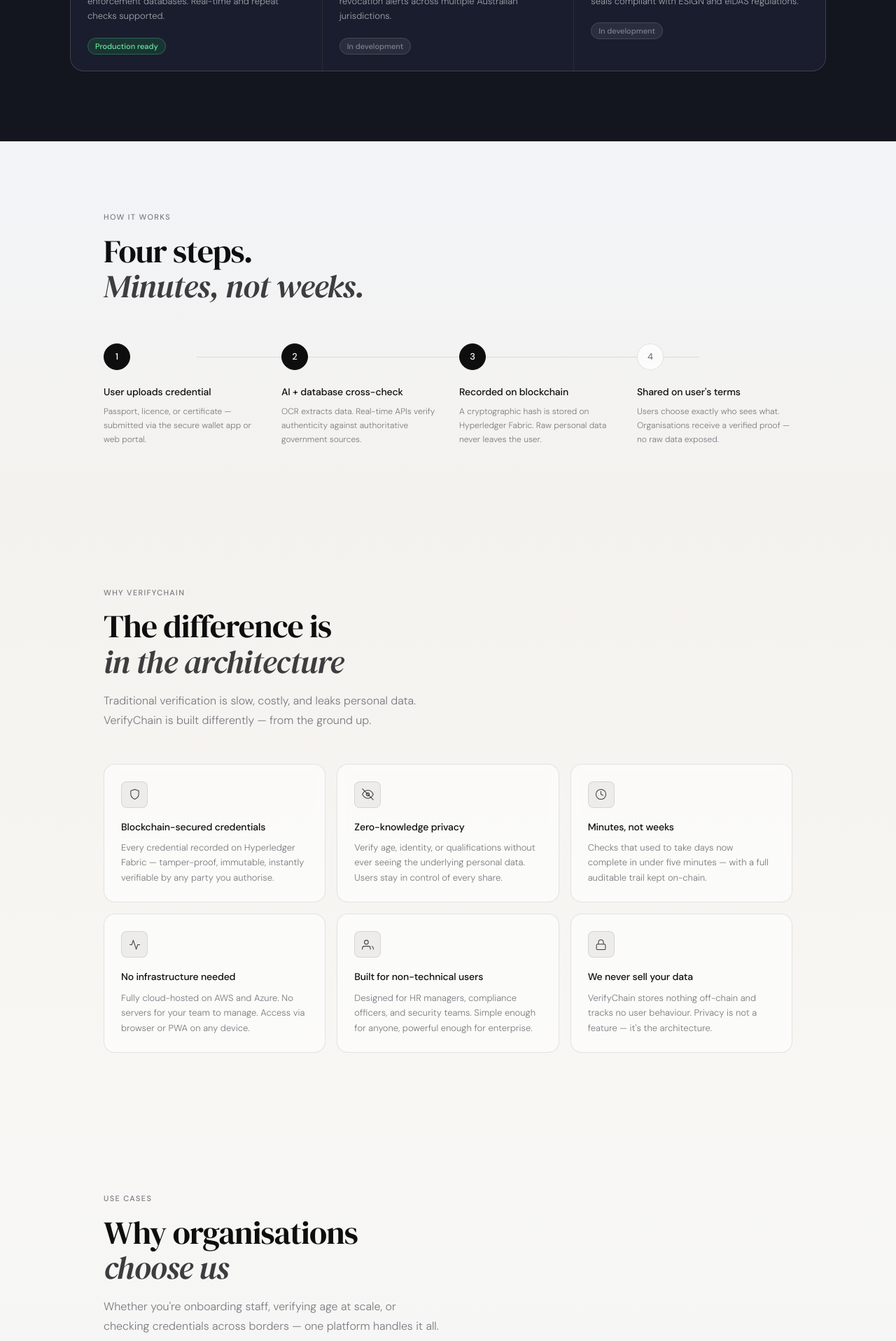
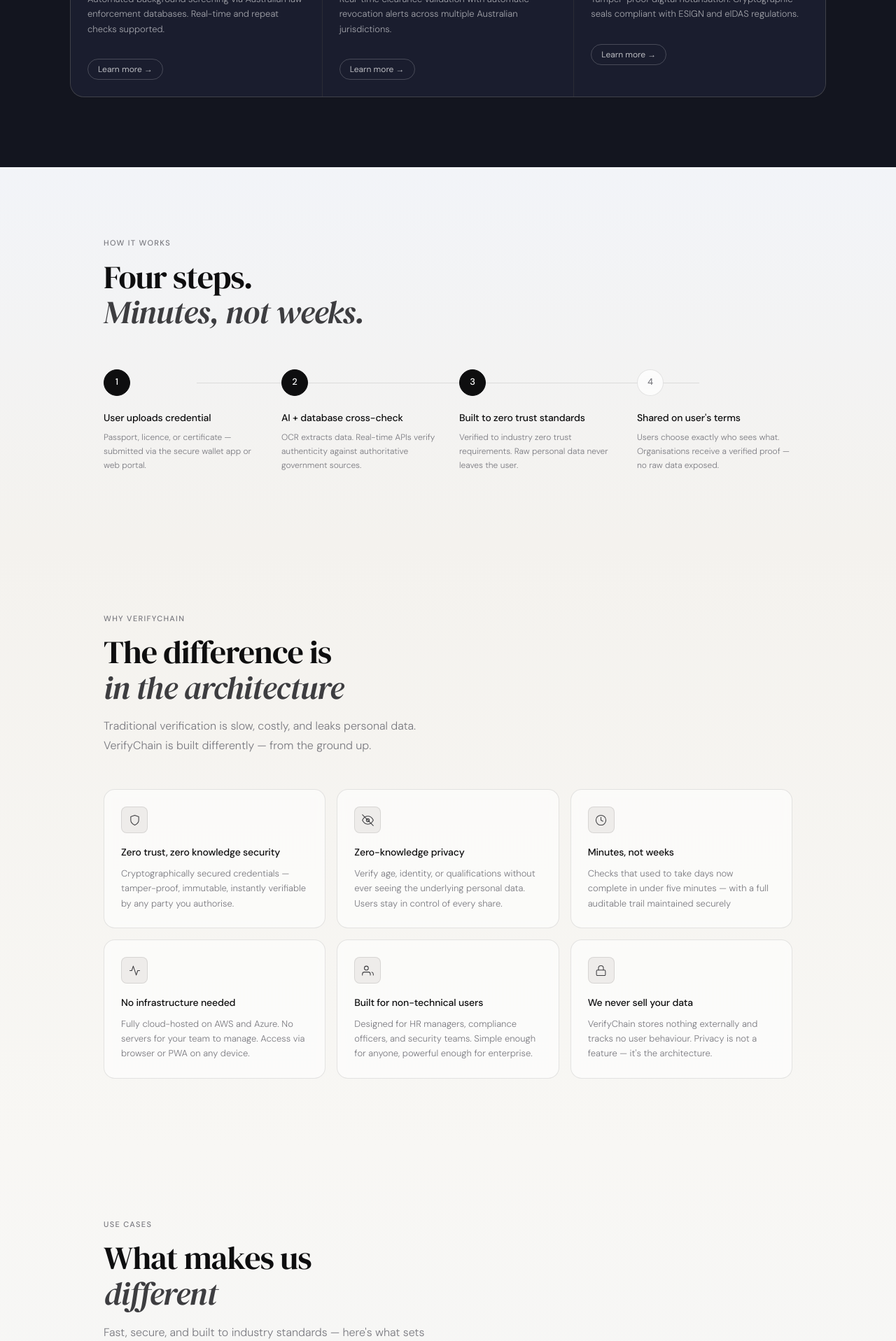
Before and after one commit to sabrinatand/verifychain, a React (Vite) app: page / in a window 1280 px wide. Shown: the part 2680-4597 px from the top of the page at 70% size. Built offline with nearby package versions, Linux system fonts and the light colour scheme.

Commit message:
Fixed based on mentor's feedback: rename use cases section, remove blockchain language

```diff
--- a/src/components/HowItWorks.jsx
+++ b/src/components/HowItWorks.jsx
@@ -3,7 +3,7 @@
 const steps = [
   { n: "1", title: "User uploads credential", desc: "Passport, licence, or certificate — submitted via the secure wallet app or web portal.", active: true },
   { n: "2", title: "AI + database cross-check", desc: "OCR extracts data. Real-time APIs verify authenticity against authoritative government sources.", active: true },
-  { n: "3", title: "Recorded on blockchain", desc: "A cryptographic hash is stored on Hyperledger Fabric. Raw personal data never leaves the user.", active: true },
+  { n: "3", title: "Built to zero trust standards", desc: "Verified to industry zero trust requirements. Raw personal data never leaves the user.", active: true },
   { n: "4", title: "Shared on user's terms", desc: "Users choose exactly who sees what. Organisations receive a verified proof — no raw data exposed.", active: false },
 ];
 
--- a/src/components/Products.css
+++ b/src/components/Products.css
@@ -103,31 +103,29 @@
   margin-bottom: 18px;
 }
 
-.prod-status {
-  font-size: 11px;
-  font-weight: 500;
-  padding: 4px 10px;
-  border-radius: var(--r-pill);
-}
 
-.prod-status--live {
-  background: rgba(22,163,74,0.18);
-  color: #6ee7a0;
-  border: 1px solid rgba(110,231,160,0.25);
-}
-
-.prod-status--poc {
-  background: rgba(96,165,250,0.15);
-  color: #93c5fd;
-  border: 1px solid rgba(147,197,253,0.25);
-}
-
-.prod-status--dev {
-  background: rgba(255,255,255,0.07);
-  color: rgba(255,255,255,0.4);
-  border: 1px solid rgba(255,255,255,0.12);
-}
 
 @media (max-width: 768px) {
   .products-grid { grid-template-columns: 1fr; }
 }
+
+.prod-learn-more {
+  display: inline-block;
+  margin-top: 14px;
+  background: none;
+  border: 1px solid rgba(255,255,255,0.2);
+  color: rgba(255,255,255,0.7);
+  font-family: var(--font-body);
+  font-size: 12px;
+  font-weight: 400;
+  padding: 6px 14px;
+  border-radius: var(--r-pill);
+  cursor: pointer;
+  transition: border-color 0.2s, color 0.2s, background 0.2s;
+}
+
+.prod-learn-more:hover {
+  border-color: rgba(255,255,255,0.5);
+  color: #fff;
+  background: rgba(255,255,255,0.08);
+}
--- a/src/components/Products.jsx
+++ b/src/components/Products.jsx
@@ -86,7 +86,7 @@
           More than just<br /><em>identity</em>
         </h2>
         <p className="section-body products-body">
-          Six verification products on a single platform — mix and match
+          All the necessary industry-driven verification products on a single platform — mix and match
           what your organisation needs.
         </p>
 
@@ -97,7 +97,7 @@
               <div className="prod-icon">{p.icon}</div>
               <h3 className="prod-name">{p.name}</h3>
               <p className="prod-desc">{p.desc}</p>
-              <span className={`prod-status prod-status--${p.status}`}>{p.statusLabel}</span>
+             <button className="prod-learn-more">Learn more →</button>
             </div>
           ))}
         </div>
--- a/src/components/UseCases.jsx
+++ b/src/components/UseCases.jsx
@@ -7,19 +7,24 @@
     desc: "Run identity, crime, and qualification checks simultaneously. Candidates self-verify — your team just reviews the result. No paper chasing.",
   },
   {
-    tag: "Age-restricted industries",
-    title: "Age compliance at point of sale",
-    desc: "Alcohol, gambling, adult content — confirm age compliance instantly online or in person, with zero personal data retained post-check.",
+    tag: "Security standards",
+    title: "Security standards compliance",
+    desc: "VerifyChain is developed in consultation with frameworks such as NIST, ISO 27001, architecture frameworks including TOGAF and SABSA — built to what the industry expects.",
   },
   {
     tag: "Financial services",
-    title: "KYC and AML-ready",
-    desc: "Meet Know Your Customer obligations under Australia's new AML legislation. PEP screening and adverse media checks coming mid-2026.",
+    title: "Know Your Customer (KYC)",
+    desc: "Support KYC obligations for banks and financial institutions. Verify customer identity end-to-end, with full audit trail and AML-ready processes — as a separate, dedicated workflow.",
   },
   {
     tag: "Education & childcare",
     title: "Safe staffing, every time",
     desc: "Verify teacher qualifications, Working with Children checks, and academic credentials for every staff member — anywhere in Australia.",
+  },
+  {
+    tag: "Government",
+    title: "Government compliance",
+    desc: "Meet compliance standards expected by government — including ISM, IRAP, and other frameworks that apply to businesses operating in or with the public sector.",
   },
 ];
 
@@ -29,11 +34,10 @@
       <div className="section-inner">
         <span className="section-eyebrow">Use cases</span>
         <h2 className="section-h2">
-          Why organisations<br /><em>choose us</em>
+          What makes us<br /><em>different</em>
         </h2>
         <p className="section-body">
-          Whether you're onboarding staff, verifying age at scale, or checking
-          credentials across borders — one platform handles it all.
+          Fast, secure, and built to industry standards — here's what sets VerifyChain apart.
         </p>
 
         <div className="uc-grid">
--- a/src/components/WhyVerifyChain.jsx
+++ b/src/components/WhyVerifyChain.jsx
@@ -2,8 +2,8 @@
 
 const cards = [
   {
-    title: "Blockchain-secured credentials",
-    desc: "Every credential recorded on Hyperledger Fabric — tamper-proof, immutable, instantly verifiable by any party you authorise.",
+    title: "Zero trust, zero knowledge security",
+    desc: "Cryptographically secured credentials — tamper-proof, immutable, instantly verifiable by any party you authorise.",
     icon: (
       <svg viewBox="0 0 24 24" fill="none" stroke="currentColor" strokeWidth="1.5" strokeLinecap="round" strokeLinejoin="round">
         <path d="M12 22s8-4 8-10V5l-8-3-8 3v7c0 6 8 10 8 10z"/>
@@ -23,7 +23,7 @@
   },
   {
     title: "Minutes, not weeks",
-    desc: "Checks that used to take days now complete in under five minutes — with a full auditable trail kept on-chain.",
+    desc: "Checks that used to take days now complete in under five minutes — with a full auditable trail maintained securely",
     icon: (
       <svg viewBox="0 0 24 24" fill="none" stroke="currentColor" strokeWidth="1.5" strokeLinecap="round" strokeLinejoin="round">
         <circle cx="12" cy="12" r="10"/>
@@ -53,7 +53,7 @@
   },
   {
     title: "We never sell your data",
-    desc: "VerifyChain stores nothing off-chain and tracks no user behaviour. Privacy is not a feature — it's the architecture.",
+    desc: "VerifyChain stores nothing externally and tracks no user behaviour. Privacy is not a feature — it's the architecture.",
     icon: (
       <svg viewBox="0 0 24 24" fill="none" stroke="currentColor" strokeWidth="1.5" strokeLinecap="round" strokeLinejoin="round">
         <rect x="3" y="11" width="18" height="11" rx="2" ry="2"/>
```
